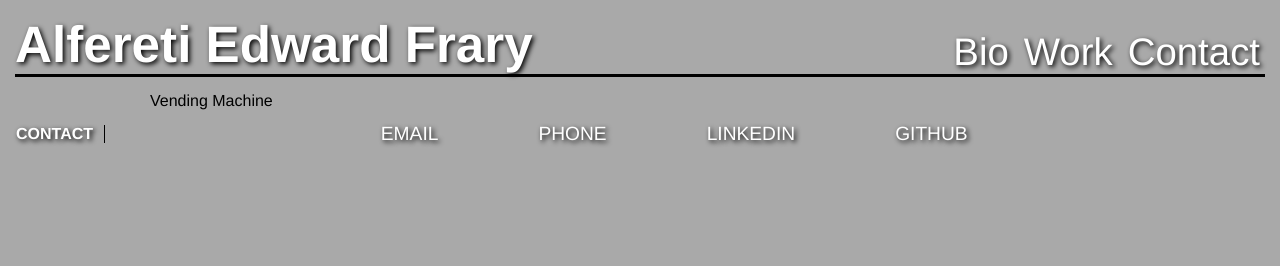
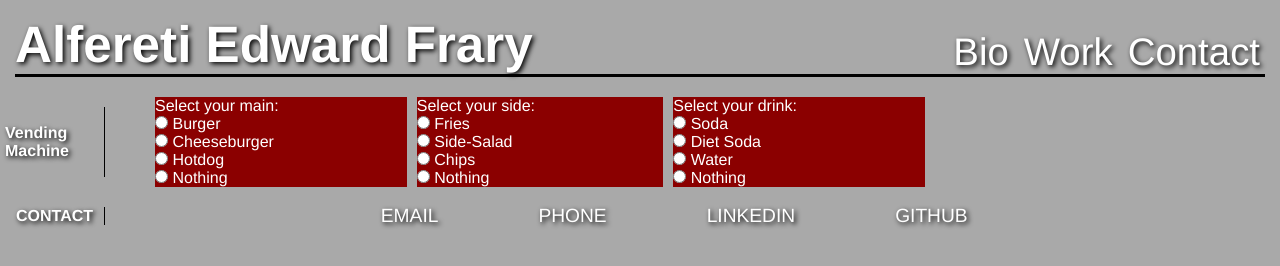
Before and after one commit to edwardfrary/portfolio, a plain HTML site: page vending-machine.html in a window 1280 px wide. Shown: the top 266 px of the page. Drawn offline with Linux system fonts and the light colour scheme.

Commit message:
initial vending machine commit

```diff
--- a/assets/style.css
+++ b/assets/style.css
@@ -2,12 +2,12 @@
     box-sizing: border-box;
     margin: 0;
     padding: 0;
-    background-color: darkgray;
     max-width:100%;
   }
 
   body {
     font-family: Helvetica, Arial, sans-serif;
+    background-color:darkgray;
   }
 
   header {
@@ -52,9 +52,14 @@
     grid-template-columns: 150px auto;
   }
 
+  .vendor-panels {
+    grid-template-columns: 150px auto auto auto 350px;
+  }
+
   .grid-item {
     display: inline-grid;
   }
+
 
   #portfolio-wrapper {
     justify-content: center;
@@ -176,6 +181,16 @@
     align-items: center;
   }
 
+  .panel {
+    background-color:darkred;
+    color: white;
+    margin: 5px;
+  }
+
+  .panel ul{
+    list-style-type: none;
+  }
+
 @media screen and (max-width:1120px){
 
   .portfolio{
--- a/vending-machine.html
+++ b/vending-machine.html
@@ -30,14 +30,89 @@
                 </ul>
             </nav>
         </header>
-        <div class="grid-container">
+        <div class="grid-container vendor-panels">
+
+            <div class="grid-item">
+                <div class="sidebar">
+                    <p>Vending Machine</p>
+                </div>
+            </div>
             <div class="grid-item">
 
+                <div class="panel">
+                    <p>Select your main:</p>
+                    <ul>
+                        <li>
+                            <input type="radio" id="burger" name="mainmenu" value="burger">
+                            <label for="burger">Burger</label>
+                        </li>
+                        <li>
+                            <input type="radio" id="cheeseburger" name="mainmenu" value="cheeseburger">
+                            <label for="cheeseburger">Cheeseburger</label>
+                        </li>
+                        <li>
+                            <input type="radio" id="hotdog" name="mainmenu" value="hotdog">
+                            <label for="hotdog">Hotdog</label>
+                        </li>
+                        <li>
+                            <input type="radio" id="nomain" name="mainmenu" value="nothing">
+                            <label for="nomain">Nothing</label>
+                        </li>
+                    </ul>
+                </div>
             </div>
             <div class="grid-item">
-                <p>Vending Machine</p>
+                <div class="panel">
+                    <p>Select your side:</p>
+                    <ul>
+                        <li>
+                            <input type="radio" id="fries" name="sidemenu" value="fries">
+                            <label for="fries">Fries</label>
+                        </li>
+
+                        <li>
+                            <input type="radio" id="salad" name="sidemenu" value="salad">
+                            <label for="salad">Side-Salad</label>
+                        </li>
+                        <li>
+                            <input type="radio" id="chips" name="sidemenu" value="chips">
+                            <label for="chips">Chips</label>
+                        </li>
+                        <li>
+                            <input type="radio" id="noside" name="sidemenu" value="nothing">
+                            <label for="noside">Nothing</label>
+                        </li>
+                    </ul>
+                </div>
+            </div>
+            <div class="grid-item">
+                <div class="panel">
+                    <p>Select your drink:</p>
+                    <ul>
+                        <li>
+                            <input type="radio" id="soda" name="drinksmenu" value="soda">
+                            <label for="soda">Soda</label>
+                        </li>
+
+                        <li>
+                            <input type="radio" id="dietsoda" name="drinksmenu" value="dietsoda">
+                            <label for="dietsoda">Diet Soda</label>
+                        </li>
+                        <li>
+                            <input type="radio" id="water" name="drinksmenu" value="water">
+                            <label for="water">Water</label>
+                        </li>
+                        <li>
+                            <input type="radio" id="nodrink" name="drinksmenu" value="nothing">
+                            <label for="nodrink">Nothing</label>
+                        </li>
+                    </ul>
+                </div>
             </div>
 
+
+        </div>
+        <div class="grid-container">
             <div class="grid-item">
                 <div class="sidebar" id="contact">
                     <p>CONTACT</p>
```
